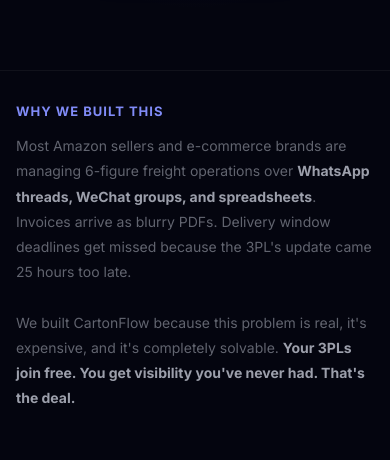
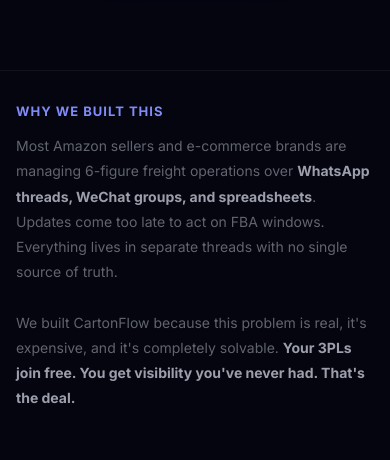
Before and after one commit to ammadshami531/cartonflow-marketing, a Next.js app: page / in a window 390 px wide. Shown: the part 8500-8960 px from the top of the page. Built offline with nearby package versions, Linux system fonts and the light colour scheme.

Commit message:
fix: restore collage windows on mobile, remove blurry PDF claim from footer

```diff
--- a/app/page.tsx
+++ b/app/page.tsx
@@ -226,7 +226,6 @@
   .ba-divider{flex-direction:row;padding:16px 0}
   .ba-line{width:80px;height:1px;background:linear-gradient(to right,transparent,rgba(79,70,229,0.3),transparent)}
   .collage{height:320px}
-  .collage-win{display:none}
   .cf-panel{width:100% !important;position:relative !important;top:auto !important;left:auto !important;right:auto !important;transform:none !important;max-width:100% !important}
   .pricing{padding:60px 20px}
   .plans{grid-template-columns:1fr}
@@ -674,7 +673,7 @@
   <div class="footer-top">
     <div class="founder-note">
       <h4>Why we built this</h4>
-      <p>Most Amazon sellers and e-commerce brands are managing 6-figure freight operations over <strong>WhatsApp threads, WeChat groups, and spreadsheets</strong>. Invoices arrive as blurry PDFs. Delivery window deadlines get missed because the 3PL's update came 25 hours too late.<br><br>We built CartonFlow because this problem is real, it's expensive, and it's completely solvable. <strong>Your 3PLs join free. You get visibility you've never had. That's the deal.</strong></p>
+      <p>Most Amazon sellers and e-commerce brands are managing 6-figure freight operations over <strong>WhatsApp threads, WeChat groups, and spreadsheets</strong>. Updates come too late to act on FBA windows. Everything lives in separate threads with no single source of truth.<br><br>We built CartonFlow because this problem is real, it's expensive, and it's completely solvable. <strong>Your 3PLs join free. You get visibility you've never had. That's the deal.</strong></p>
     </div>
     <div class="footer-nav">
       <a href="/features" class="footer-deep-link">→ Deep dive: all features</a>
```
